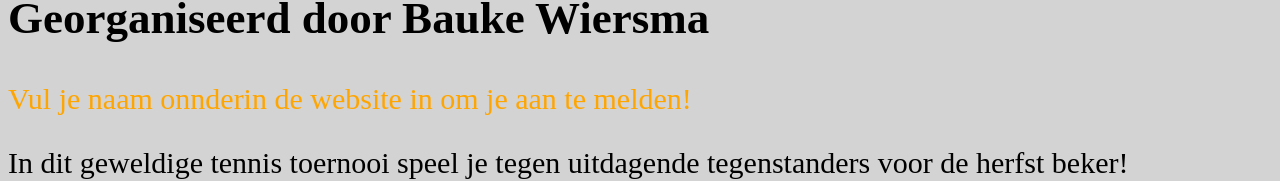
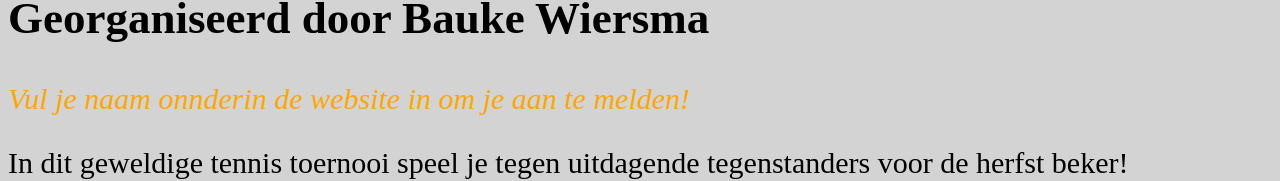
Before and after one commit to hetisvrijdagvandaag-cmyk/Weekopdracht-2-BaukeWiersma, a plain HTML site: page index.html in a window 1280 px wide. Shown: the part 157-338 px from the top of the page. Drawn offline with Linux system fonts and the light colour scheme.

Commit message:
WebLab Run 26-11-2026 16:31:44 (UTC+01:00)

```diff
--- a/index.html
+++ b/index.html
@@ -10,7 +10,7 @@
     </h1>
     <h2 style="font-size:45px;">Georganiseerd door Bauke Wiersma
       </h2>
-   <P  style="color:Orange;font-size:30px;">Vul je naam onnderin de website in om je aan te melden!
+   <P  style="color:Orange;font-size:30px;"> <i> Vul je naam onnderin de website in om je aan te melden!</i>
      </P>
    <P style="font-size:30px;"> In dit geweldige tennis toernooi speel je tegen uitdagende tegenstanders voor de herfst beker!
       </P>
```
Also changed, not shown: 1 other file.
